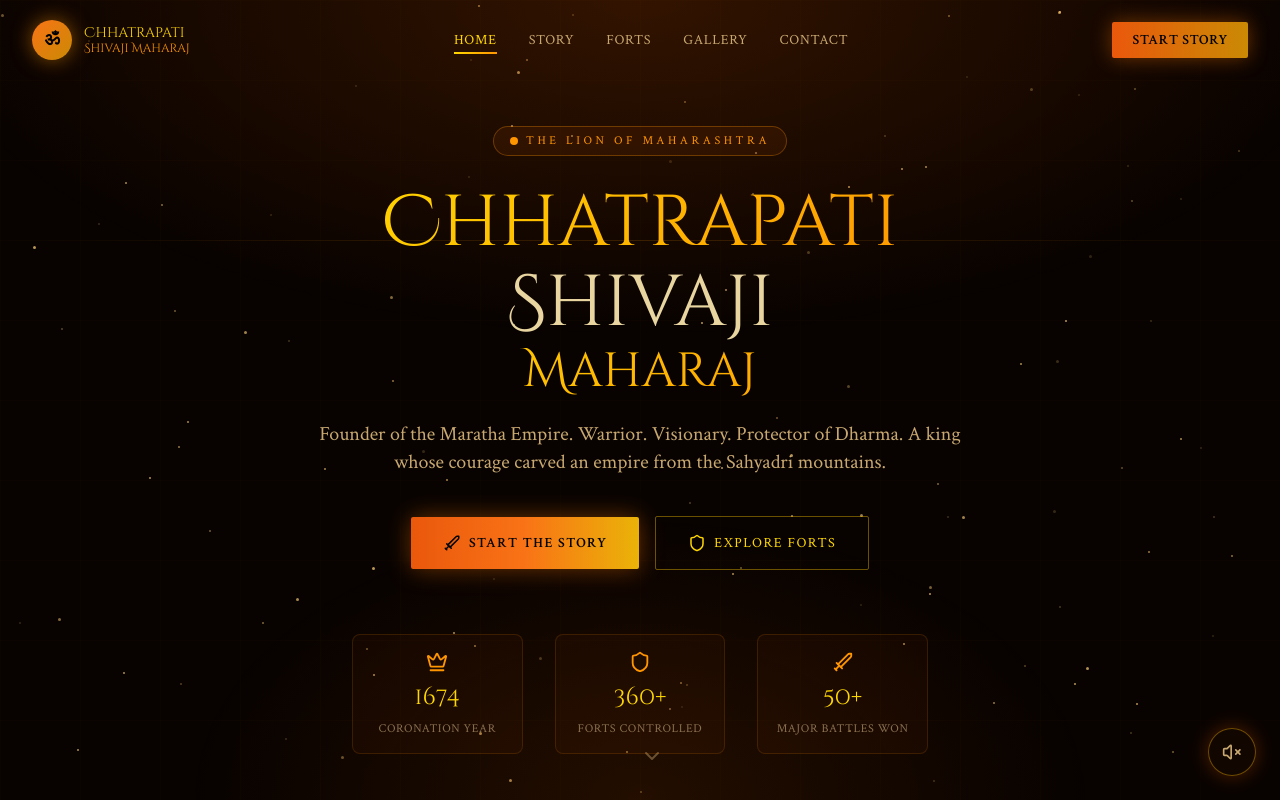
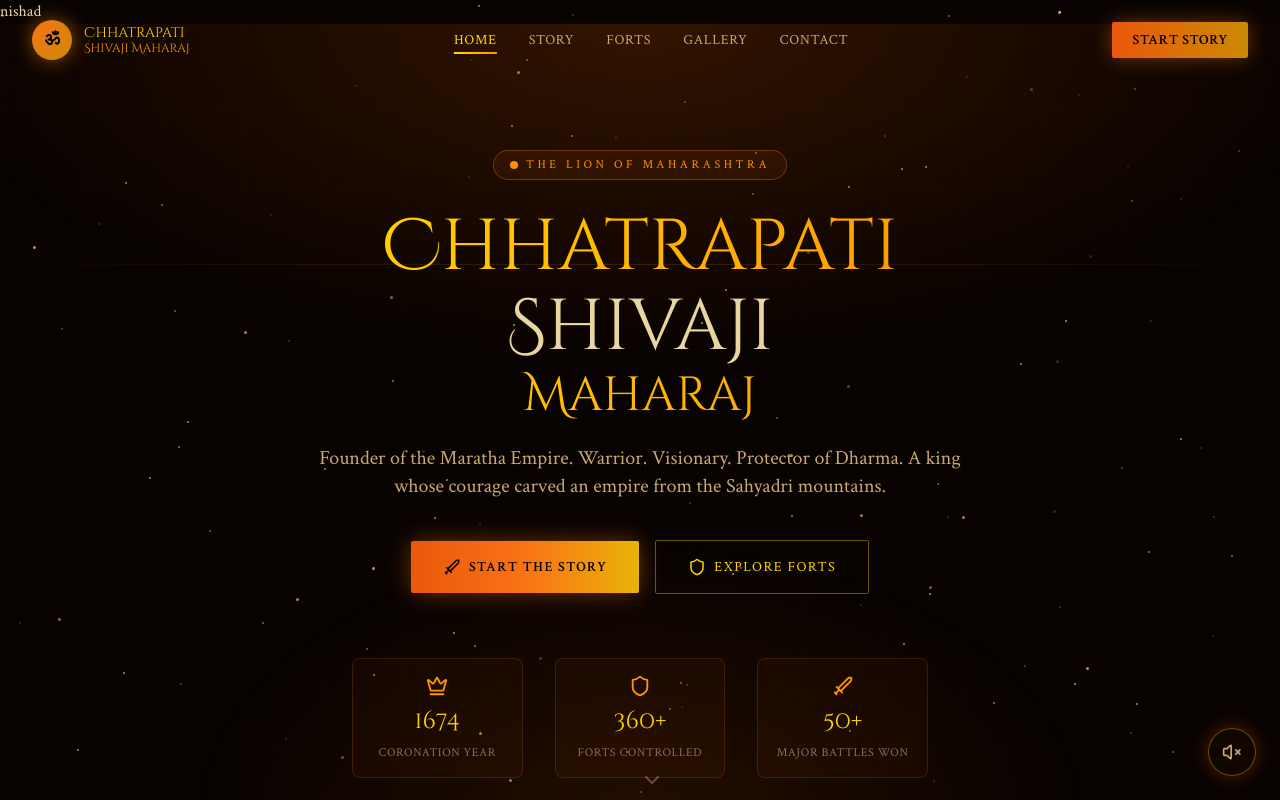
Before and after one commit to nishadnirmal0007-spec/shivaji-maharaj-website, a React (Vite) app: page / in a window 1280 px wide. Shown: the top 800 px of the page. Built offline with nearby package versions, Linux system fonts and the light colour scheme.

Commit message:
updated design

```diff
--- a/src/pages/Home.jsx
+++ b/src/pages/Home.jsx
@@ -21,8 +21,11 @@ export default function Home() {
   const opacity = useTransform(scrollYProgress, [0, 0.5], [1, 0])
 
   return (
+
+
     <div ref={containerRef}>
       {/* HERO */}
+       <h1>nishad</h1>
       <section className="relative min-h-screen flex items-center justify-center overflow-hidden">
         {/* Background Layers */}
         <motion.div style={{ y }} className="absolute inset-0 z-0">
```
